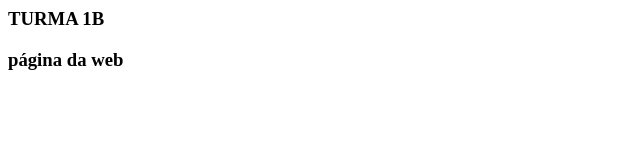
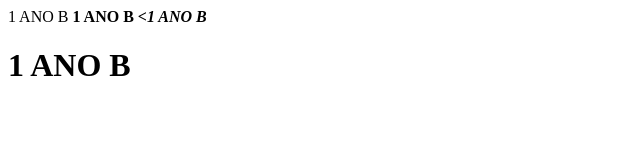
Before and after one commit to cerozini/LEONOR1B, a plain HTML site: page index.html in a window 1280 px wide. Shown: the whole page, without its empty margins (0-640 px from the left). Drawn offline with Linux system fonts and the light colour scheme.

Commit message:
Add files via upload

```diff
--- a/index.html
+++ b/index.html
@@ -1,2 +1,4 @@
-<h3>TURMA 1B<h3>
-página da web
+1 ANO B
+<b> 1 ANO B <b>
+  <<i>1 ANO B</i>
+<h1> 1 ANO B <h1>
```
